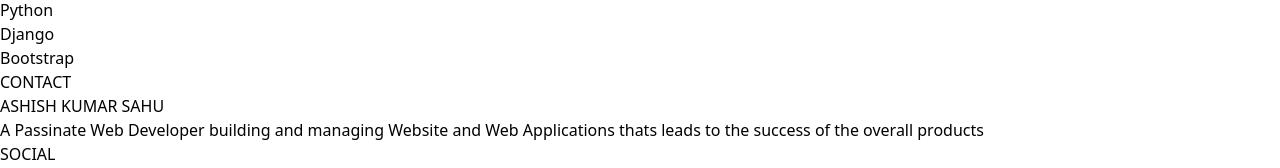
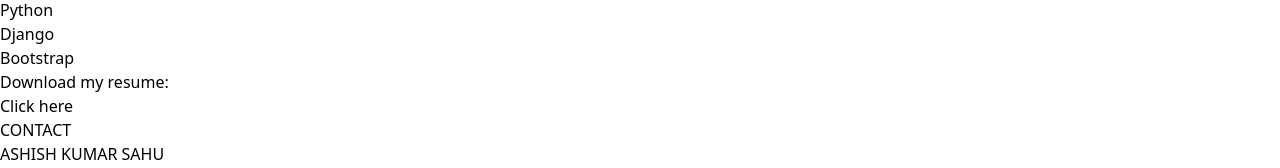
Before and after one commit to ashish3410/ashishkumarsahu, a React (Vite) app: page /about in a window 1280 px wide. Shown: the part 758-926 px from the top of the page. Built offline with nearby package versions, Linux system fonts and the light colour scheme; no server answers.

Commit message:
Update About.jsx
add resume to about

```diff
--- a/src/pages/About.jsx
+++ b/src/pages/About.jsx
@@ -65,6 +65,12 @@
                         <p className='px-4 py-2 bg-gray-300 rounded-lg text-center justify-center items-center'>Django</p>
                         <p className='px-4 py-2 bg-gray-300 rounded-lg text-center justify-center items-center'>Bootstrap</p>
                     </div>
+                    <div className='flex mt-10'>
+                            <div className='font-semibold text-xl px-2 '>
+                                Download my resume:
+                            </div>
+                            <a className='mt-1 underline text-voilet-500' href="https://drive.google.com/file/d/1brLcHwLZEA99CAcWCZPo0FoPv_NED8dD/view?usp=drive_link">Click here</a>
+                        </div>
                 </div>
 
             </div>
```
